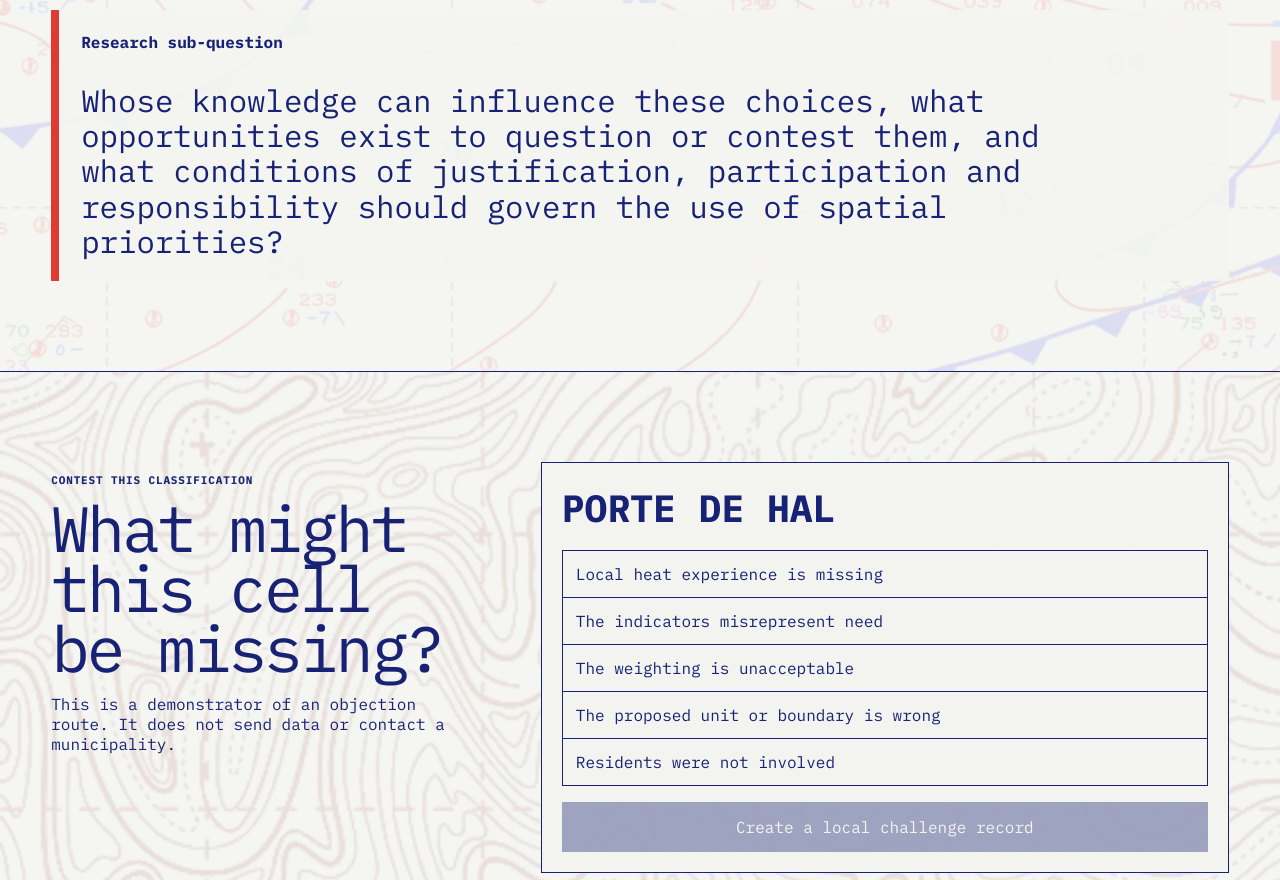
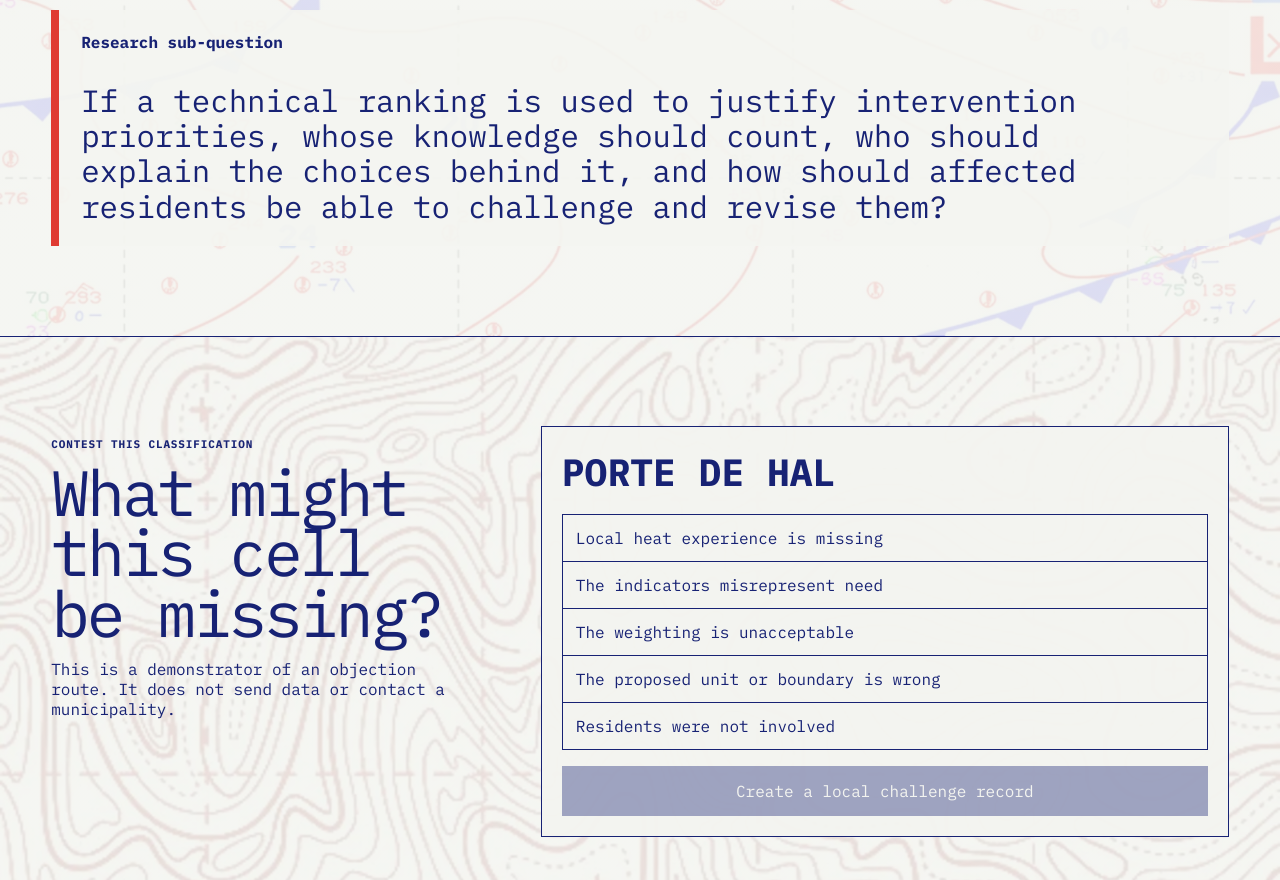
Before and after one commit to polenbicer/spatial_sensitivity_lab, a Next.js app: page / in a window 1280 px wide. Shown: the part 8377-9257 px from the top of the page. Built offline with nearby package versions, Linux system fonts and the light colour scheme.

Commit message:
Update repeated participation sub-question

```diff
--- a/app/redesign.tsx
+++ b/app/redesign.tsx
@@ -557,7 +557,7 @@ export default function ResearchInterface() {
         </div>
         <aside className="participation-question">
           <b>Research sub-question</b>
-          <p>Whose knowledge can influence these choices, what opportunities exist to question or contest them, and what conditions of justification, participation and responsibility should govern the use of spatial priorities?</p>
+          <p>If a technical ranking is used to justify intervention priorities, whose knowledge should count, who should explain the choices behind it, and how should affected residents be able to challenge and revise them?</p>
         </aside>
       </section>
       <section className="contestability" aria-labelledby="contest-title">
```
